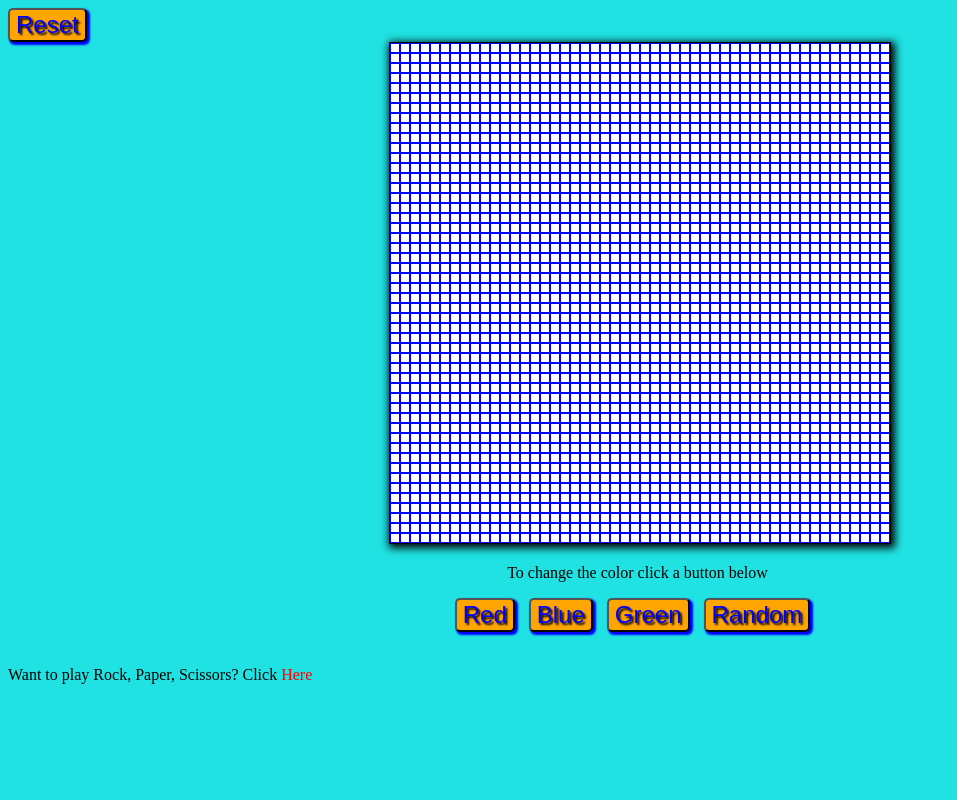
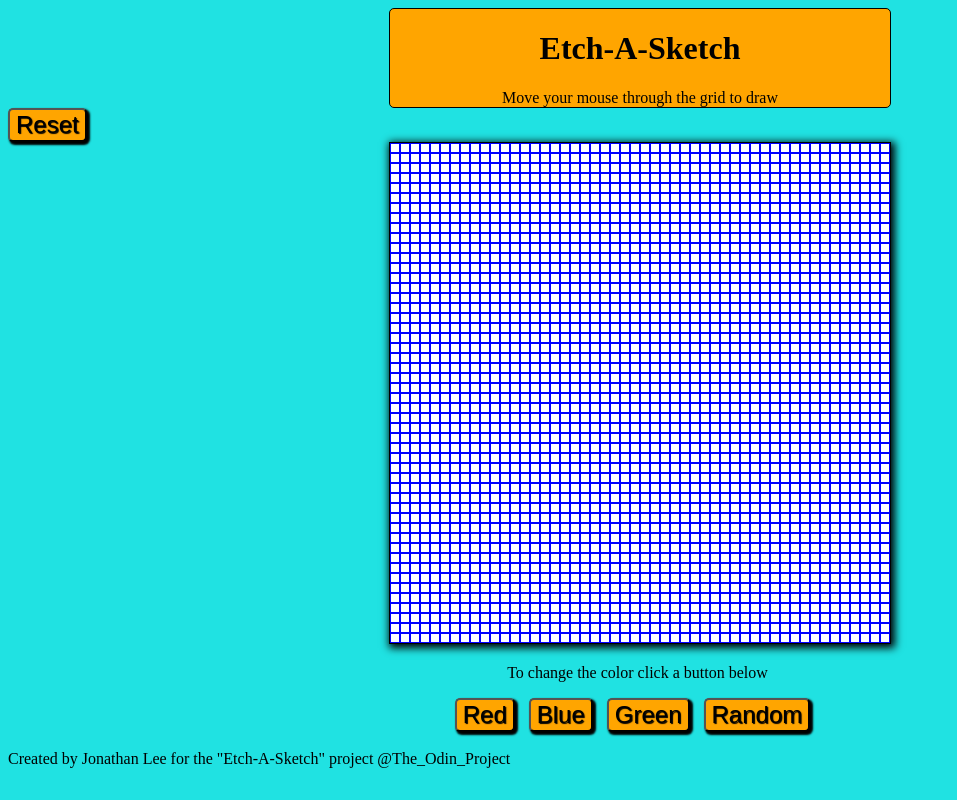
Before and after one commit to jlee1546/Etch-A-Sketch, a plain HTML site: page Etch-A-Sketch.html in a window 1280 px wide. Shown: the whole page, without its empty margins (0-957 px from the left). Drawn offline with Linux system fonts and the light colour scheme.

Commit message:
Applied finishing touches to the project

```diff
--- a/Etch-A-Sketch.css
+++ b/Etch-A-Sketch.css
@@ -3,6 +3,15 @@
 
 body {
  background-color: rgb(32, 226, 226);
+}
+
+#title {
+    text-align: center;
+    background-color: orange;
+    width: 500px;
+    margin: auto;
+    border: 1px solid black;
+    border-radius: 5px;
 }
 
 #grid {
@@ -27,20 +36,12 @@ body {
     padding-right: 5px;
     margin-top: 20px;
 }
-
 button {
     background-color: orange;
-    color: blue;
+    color: black;
     margin-right: 10px;
     font-size: 1.5em;
     box-shadow: 2px 2px 2px 1px;
     border-radius: 5px;
-    text-shadow: black 2px 2px 2px;
-
-
-
+    text-shadow: black 1px 1px 1px;
 }
-a {
-    text-decoration: none;
-    color: red;
-}
--- a/Etch-A-Sketch.html
+++ b/Etch-A-Sketch.html
@@ -1,11 +1,19 @@
+<!-- HTML for the Etch-A-Sketch project @The_Odin_Project -->
+
 <!DOCTYPE html>
 <html>
     <head>
         <link rel="stylesheet" href="Etch-A-Sketch.css" type="text/css">
     </head>
     <body>
+
+        <div id="title">
+         <h1>Etch-A-Sketch </h1>
+         Move your mouse through the grid to draw
+        </div>
         <div id="reset">
             <button type="button" id="button">Reset</button>
+
         </div>
         <div id="grid">
 
@@ -17,7 +25,10 @@
             <button type="button" id="green">Green</button>
             <button type="button" id="random">Random</button>
         </div></br>
-        <p>Want to play Rock, Paper, Scissors? Click <a href="../rock_paper_scissors/index-UI.html">Here</a></p>
+        <footer>Created by Jonathan Lee for the "Etch-A-Sketch" project
+            @The_Odin_Project
+        </footer>
+
         <script src="Etch-A-Sketch.js"></script>
     </body>
 </html>
--- a/Etch-A-Sketch.js
+++ b/Etch-A-Sketch.js
@@ -16,6 +16,7 @@ function createGrid(rows, cols) {
         }
     }
 }
+// Javascript for the Etch-A-Sketch project @The_Odin_Project
 
 function resetGrid() {
     let cells = document.getElementsByClassName('grid-item');
```
